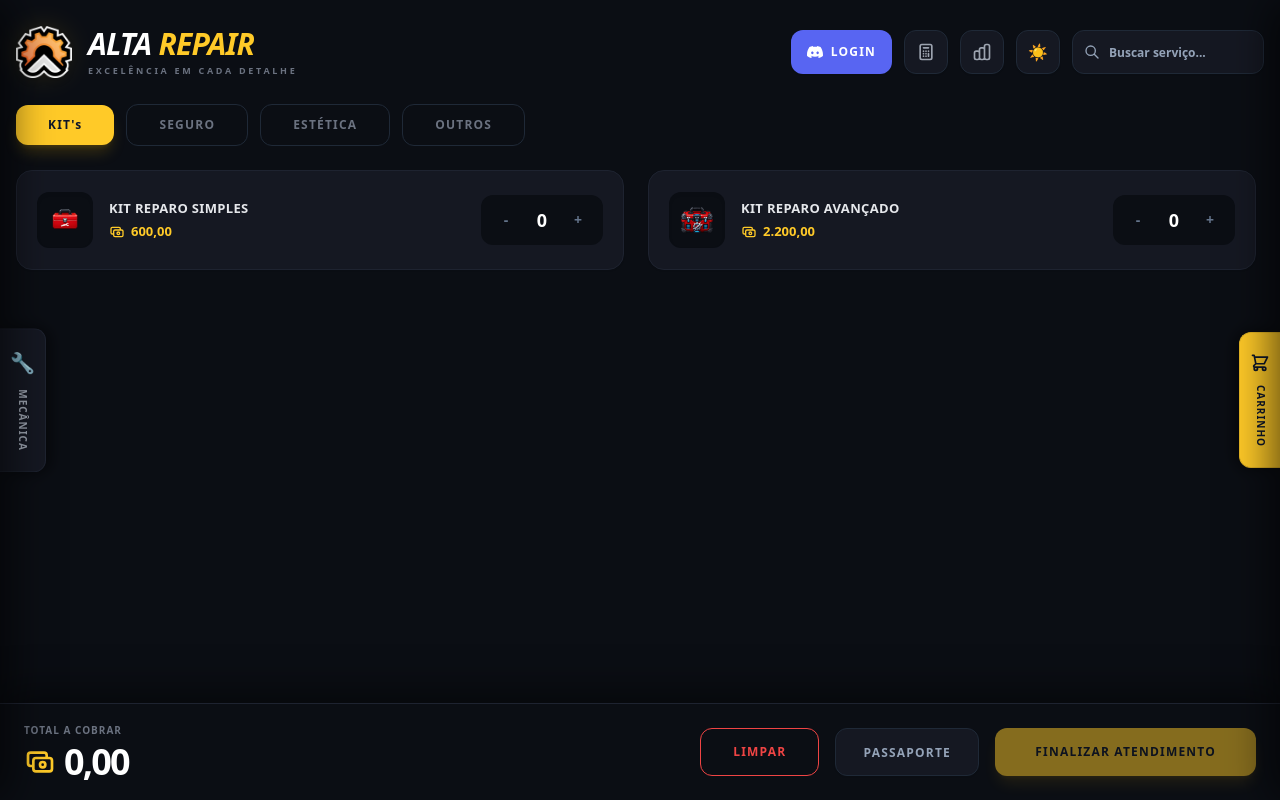
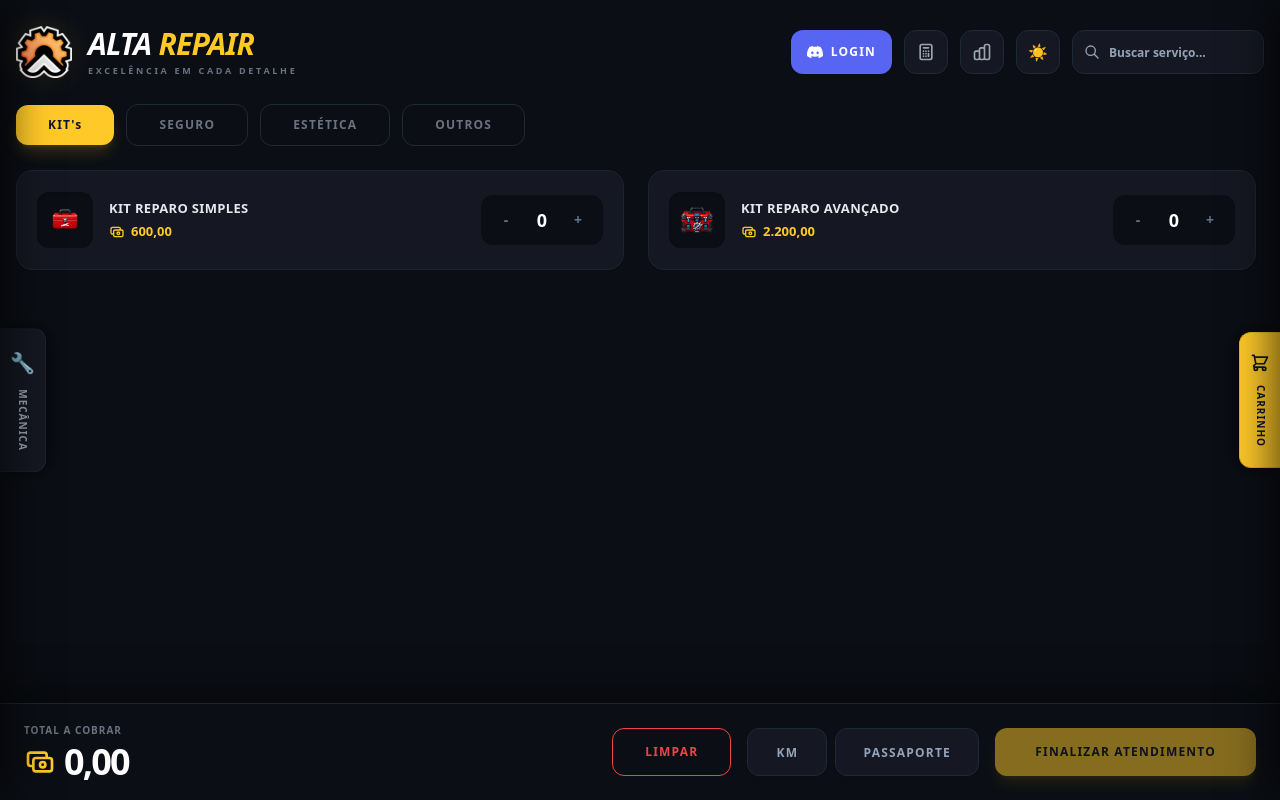
Before and after one commit to imlokdev/alta-repair-calc, a Vue app: page / in a window 1280 px wide. Built offline with nearby package versions, Linux system fonts and the light colour scheme.

Commit message:
feat: implementar o input do guincho por km

```diff
--- a/src/components/CheckoutBar.vue
+++ b/src/components/CheckoutBar.vue
@@ -2,13 +2,13 @@
 import { formatCurrency } from '../utils/formatters'
 
 const passportId = defineModel<string>('passportId')
+const kmValue = defineModel<string>('kmValue')
 
 defineProps<{
   grandTotal: number;
   showPassportWarning: boolean;
 }>()
 
-// AQUI ESTAVA O BUG: Faltava o "const emit =" para podermos usar no template!
 const emit = defineEmits<{
   (e: 'clear'): void;
   (e: 'finalize'): void;
@@ -34,17 +34,43 @@ const preventInvalidChars = (e: KeyboardEvent): void => {
         </div>
       </div>
 
-      <!-- Direita: Botões -->
-      <div class="flex items-center gap-4 w-full md:w-auto">
+      <!-- Direita: Botões e Inputs -->
+      <div class="flex flex-col md:flex-row items-center gap-4 w-full md:w-auto">
         <button
           @click="emit('clear')"
           class="px-8 h-12 rounded-xl font-bold text-xs uppercase tracking-widest text-red-500 border border-red-500 hover:bg-red-500 hover:text-white transition w-full md:w-auto"
         >
           Limpar
         </button>
-        <div class="relative h-12 w-full md:w-auto">
-          <input id="passportInput" type="number" v-model="passportId" @keydown="preventInvalidChars" @keyup.enter="emit('finalize')" :placeholder="showPassportWarning ? 'INFORME O ID!' : 'PASSAPORTE'" min="1" :class="['no-spin-button w-full md:w-36 h-full px-4 text-xs font-bold text-center uppercase tracking-widest rounded-xl bg-white dark:bg-[#151822] outline-none transition-all shadow-sm', showPassportWarning ? 'border-2 border-red-500 text-red-500 placeholder:text-red-400 animate-pulse' : 'border border-slate-200 dark:border-gray-800 text-slate-800 dark:text-gray-200 focus:border-[#ffca28] placeholder:text-slate-400']">
+
+        <div class="flex w-full md:w-auto gap-2">
+          <!-- Novo Input de KM -->
+          <div class="relative h-12 w-1/3 md:w-20 shrink-0">
+            <input
+              id="kmInput"
+              type="number"
+              v-model="kmValue"
+              @keydown="preventInvalidChars"
+              placeholder="KM"
+              min="1"
+              class="no-spin-button w-full h-full px-2 text-xs font-bold text-center uppercase tracking-widest rounded-xl bg-white dark:bg-[#151822] border border-slate-200 dark:border-gray-800 text-slate-800 dark:text-gray-200 focus:border-[#ffca28] placeholder:text-slate-400 outline-none transition-all shadow-sm"
+            >
+          </div>
+
+          <div class="relative h-12 flex-1 md:w-36">
+            <input
+              id="passportInput"
+              type="number"
+              v-model="passportId"
+              @keydown="preventInvalidChars"
+              @keyup.enter="emit('finalize')"
+              :placeholder="showPassportWarning ? 'INFORME O ID!' : 'PASSAPORTE'"
+              min="1"
+              :class="['no-spin-button w-full h-full px-4 text-xs font-bold text-center uppercase tracking-widest rounded-xl bg-white dark:bg-[#151822] outline-none transition-all shadow-sm', showPassportWarning ? 'border-2 border-red-500 text-red-500 placeholder:text-red-400 animate-pulse' : 'border border-slate-200 dark:border-gray-800 text-slate-800 dark:text-gray-200 focus:border-[#ffca28] placeholder:text-slate-400']"
+            >
+          </div>
         </div>
+
         <button
           @click="emit('finalize')"
           :disabled="grandTotal === 0"
--- a/src/data/mechanics.ts
+++ b/src/data/mechanics.ts
@@ -7,7 +7,7 @@ export const mechanicsItems: MechanicItem[] = [
   { id: 'veic', name: 'REPARO DE VEÍCULOS', outputName: 'Reparo de Veículos', price: 150, icon: '/reparo_veiculos.png', category: 'MECÂNICA', isCera: false, isKit: false },
   { id: 'aero_rep', name: 'REPARO DE AERONAVES', outputName: 'Reparo de Aeronaves', price: 600, icon: '/reparo_aeronaves.png', category: 'MECÂNICA', isCera: false, isKit: false },
   { id: 'pneu_rep', name: 'TROCA DE PNEU E REPARO', outputName: 'Troca de Pneu e Reparo', price: 180, icon: '/troca_pneu_reparo.png', category: 'MECÂNICA', isCera: false, isKit: false },
-  { id: 'guinc_vei', name: 'GUINCHO ADICIONAL', outputName: 'Guincho Adicional', price: 250, icon: '/guincho.png', category: 'MECÂNICA', isCera: false, isKit: false },
+  { id: 'guinc_vei', name: 'GUINCHO ADICIONAL', outputName: 'Guincho Adicional', price: 300, icon: '/guincho.png', category: 'MECÂNICA', isCera: false, isKit: false },
 
   // KIT'S
   { id: 'kit_sim', name: 'KIT REPARO SIMPLES', outputName: 'Kit Simples', price: 600, icon: '/kit_reparo_simples.png', category: 'KIT\'s', isCera: false, isKit: true },
--- a/src/views/CalculatorHome.vue
+++ b/src/views/CalculatorHome.vue
@@ -19,6 +19,7 @@ const quantities = ref<Record<string, number>>(
 )
 
 const passportId = ref<string>('')
+const kmValue = ref<string>('') // Novo estado para o KM
 const showPassportWarning = ref<boolean>(false)
 const history = ref<HistoryRecord[]>([])
 const isDarkMode = ref<boolean>(true)
@@ -78,9 +79,18 @@ const filteredItems = computed(() => {
   })
 })
 
-const grandTotal = computed<number>(() =>
-  mechanicsItems.reduce((total, item) => total + (quantities.value[item.id] * item.price), 0)
-)
+// Modificação matemática do cálculo total para considerar o KM do Guincho
+const grandTotal = computed<number>(() => {
+  return mechanicsItems.reduce((total, item) => {
+    let currentPrice = item.price
+
+    if (item.id === 'guinc_vei' && kmValue.value && Number(kmValue.value) > 0) {
+      currentPrice = Number(kmValue.value) * 50
+    }
+
+    return total + (quantities.value[item.id] * currentPrice)
+  }, 0)
+})
 
 const itemsInOrder = computed<string>(() => {
   const selected = mechanicsItems.filter(item => quantities.value[item.id] > 0)
@@ -101,6 +111,7 @@ const setQuantity = (itemId: string, value: number): void => {
 const handleLimpar = (silent = false): void => {
   mechanicsItems.forEach(item => quantities.value[item.id] = 0)
   passportId.value = ''
+  kmValue.value = '' // Limpa o input de KM
   showPassportWarning.value = false
   if (!silent) {
     addToast({ type: 'info', title: 'Carrinho Limpo', message: 'Os itens selecionados foram removidos.' })
@@ -122,7 +133,6 @@ const handleFinalizar = (): void => {
     return
   }
 
-  // Apenas puxa o token, mas não bloqueia a execução se ele não existir
   const token = localStorage.getItem('alta_repair_token')
 
   const payload = {
@@ -146,7 +156,6 @@ const handleFinalizar = (): void => {
     }
   })
 
-  // === 1. SALVAMENTO LOCAL (RODA PARA TODOS) ===
   const header = `ID: ${passportId.value}\n\n`
   const recordId = Date.now()
 
@@ -165,7 +174,6 @@ const handleFinalizar = (): void => {
 
   handleLimpar(true)
 
-  // Adapta a mensagem do Toast dependendo se há token ou não
   addToast({
     type: 'success',
     title: 'Venda Salva!',
@@ -176,7 +184,6 @@ const handleFinalizar = (): void => {
     onClick: () => openHistoryWithHighlight(recordId)
   })
 
-  // === 2. ENVIO EM SEGUNDO PLANO (APENAS SE LOGADO) ===
   if (token) {
     const apiUrl = import.meta.env.VITE_API_URL || 'http://localhost:3000'
 
@@ -273,9 +280,11 @@ const handleClearHistory = (): void => {
       </div>
     </main>
 
+    <!-- Adicionado v-model:kmValue -->
     <CheckoutBar
       :grandTotal="grandTotal"
       v-model:passportId="passportId"
+      v-model:kmValue="kmValue"
       :showPassportWarning="showPassportWarning"
       @clear="handleLimpar(false)"
       @finalize="handleFinalizar"
```
